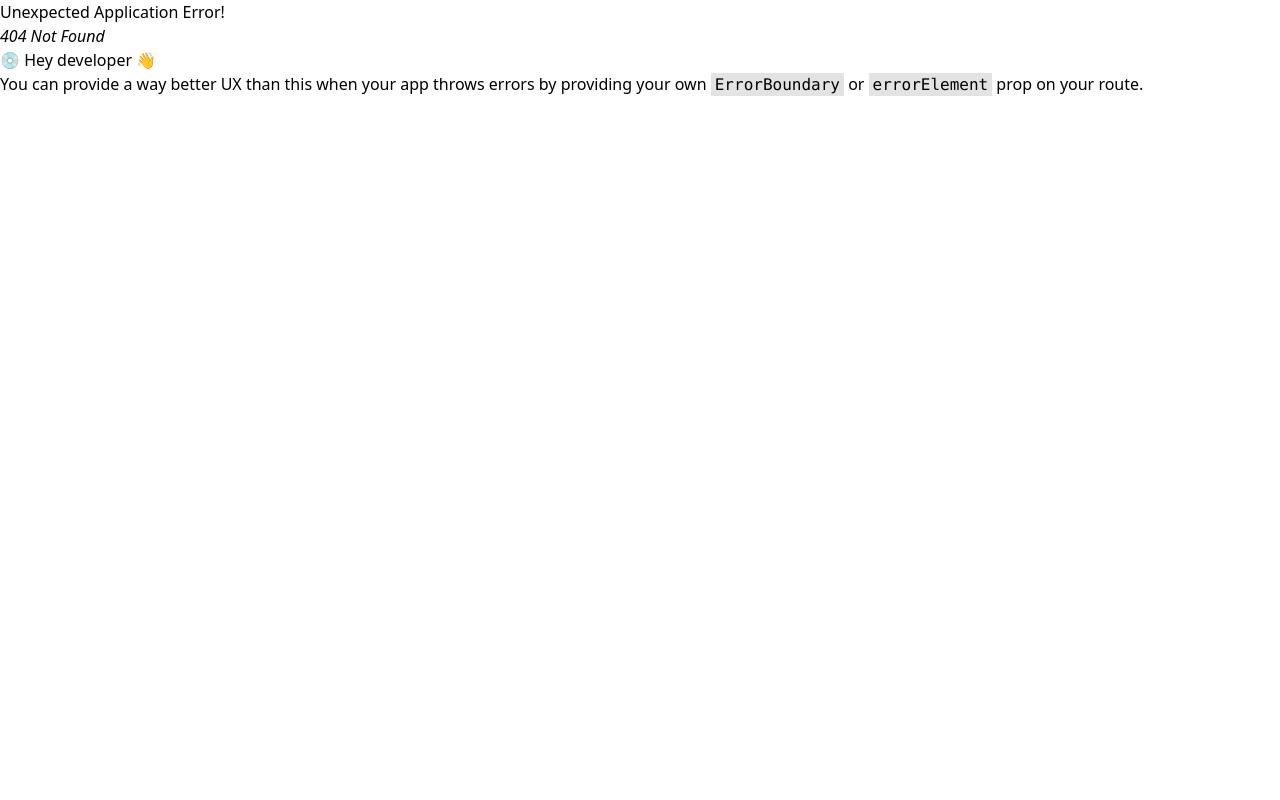
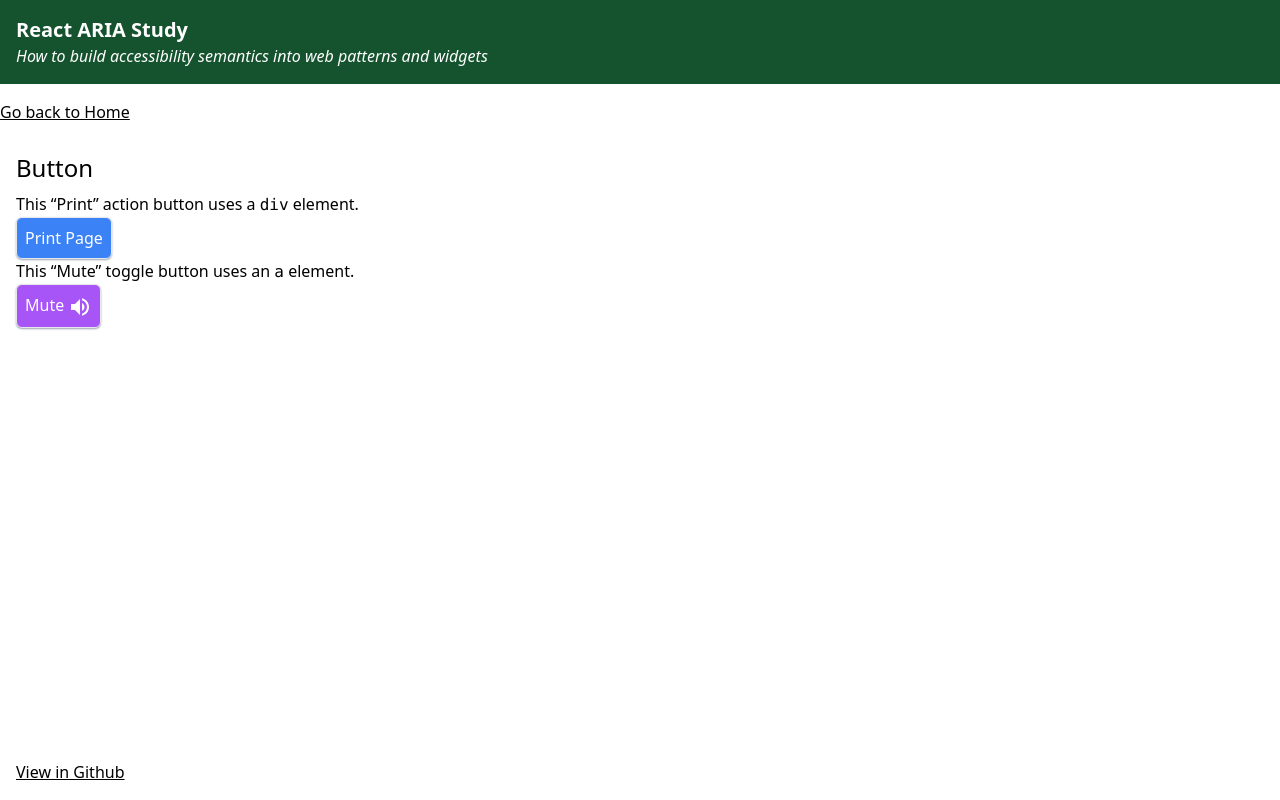
Before and after one commit to fernan542/react-aria-study, a React (Vite) app: page /examples/button in a window 1280 px wide. Before the commit this address had no page. Built offline with nearby package versions, Linux system fonts and the light colour scheme.

Commit message:
feat: button example

```diff
--- a/package.json
+++ b/package.json
@@ -10,6 +10,8 @@
     "preview": "vite preview"
   },
   "dependencies": {
+    "@emotion/styled": "^11.13.0",
+    "@mui/icons-material": "^6.1.6",
     "clsx": "^2.1.1",
     "react": "^18.3.1",
     "react-dom": "^18.3.1",
--- a/src/app/app.tsx
+++ b/src/app/app.tsx
@@ -10,32 +10,40 @@ export const App = () => {
       if (location.pathname === e.path) return e.name;
     }
 
-    return "Examples";
+    return "Home";
   }
 
   return (
-    <div className="p-4">
+    <div className="">
+      <header className="bg-green-900 p-4 text-white">
         <a
           className="text-xl font-bold"
-        href="https://github.com/fernan542/react-aria-study"
+          href="https://www.w3.org/WAI/ARIA/apg/"
         >
           React ARIA Study
         </a>
         <p className="italic">
           How to build accessibility semantics into web patterns and widgets
         </p>
+      </header>
       <div className="h-4" />
       {isNotIndex && (
         <Link className="underline" to={"/"}>
           Go back to Home
         </Link>
       )}
-      <div id="detail" className="w-full pt-5">
-        <header>
-          <h1 className="text-2xl">{getHeaderTitle()}</h1>
-        </header>
+      <div id="detail" className="p-4 w-full pt-5">
+        <h1 className="text-2xl my-2">{getHeaderTitle()}</h1>
         <Outlet />
       </div>
+      <footer className="absolute p-4 bottom-0">
+        <a
+          className="underline"
+          href="https://github.com/fernan542/react-aria-study"
+        >
+          View in Github
+        </a>
+      </footer>
     </div>
   );
 };
--- a/src/constants.ts
+++ b/src/constants.ts
@@ -6,6 +6,7 @@ type Example = {
 export const EXAMPLES: Example[] = [
   { name: "Alert", path: "/examples/alert" },
   { name: "Alert Dialog", path: "/examples/alert-dialog" },
+  { name: "Button", path: "/examples/button" },
   { name: "Menu Button", path: "/examples/menu-button" },
   { name: "Radio Group", path: "/examples/radio-group" },
 ];
--- /dev/null
+++ b/src/examples/button/button_ex_view.tsx
@@ -0,0 +1,119 @@
+import VolumeOffIcon from '@mui/icons-material/VolumeOff';
+import VolumeUpIcon from '@mui/icons-material/VolumeUp';
+import clsx from 'clsx';
+import { useState } from 'react';
+
+export const ButtonExView = () => {
+    const [isToggled, setIsToggled] = useState(false)
+
+    function print() {
+        window.print();
+    }
+
+    function onPrintButtonKeyDown(event: React.KeyboardEvent<HTMLDivElement>) {
+        const key = event.key;
+        let flag = false;
+
+        switch (key) {
+            case " ":
+            case "Enter":
+                print();
+                flag = true;
+                break;
+
+            default:
+                break;
+        }
+
+        if (flag) {
+            event.stopPropagation();
+            event.preventDefault();
+        }
+    }
+
+    function toggle() {
+        setIsToggled(!isToggled)
+    }
+
+    function onToggleButtonKeyDown(event: React.KeyboardEvent<HTMLAnchorElement>){
+        const key = event.key;
+        let flag = false;
+
+        switch (key) {
+            case " ":
+            case "Enter":
+                toggle();
+                flag = true;
+                break;
+
+            default:
+                break;
+        }
+
+        if (flag) {
+            event.stopPropagation();
+            event.preventDefault();
+        }
+    }
+
+    return (
+        <>
+            <p>This <q>Print</q> action button uses a <code>div</code> element.</p>
+            <div tabIndex={0}
+                id="action"
+                role='button'
+                onClick={() => print()}
+                onKeyDown={onPrintButtonKeyDown}
+                className={clsx(
+                    'bg-blue-500 text-white px-2 py-2',
+                    'inline-block relative',
+                    'border-[1px] rounded-md',
+                    'shadow-sm shadow-gray-400',
+                    'outline-none',
+                    'focus:outline-2 focus:outline-gray-600',
+                    'hover:border-emerald-950 hover:bg-blue-600'
+                )}
+            >
+                Print Page
+            </div>
+
+            <p>This <q>Mute</q> toggle button uses an <code>a</code> element.</p>
+            <a
+                id="toggle"
+                tabIndex={0}
+                aria-pressed={isToggled}
+                onKeyDown={onToggleButtonKeyDown}
+                onClick={toggle}
+                className={clsx(
+                    !isToggled ?
+                    `bg-purple-500 text-white px-2 py-2
+                    inline-block relative
+                    border-[1px] rounded-md
+                    shadow-sm shadow-gray-400
+                    outline-none
+                    focus:outline-2 focus:outline-gray-600
+                    hover:border-emerald-950 hover:bg-purple-600` :
+                    `bg-purple-800 text-white px-2 py-2
+                    inline-block relative
+                    border-[1px] border-[hsl(261,71%,49%)] rounded-md
+                    shadow-[0_3px_5px_1px_hsl(261,82%,30%)]
+                    outline-none
+                    focus:outline-2 focus:outline-gray-600
+                    hover:border-emerald-950 hover:bg-purple-900`,
+                )}
+            >
+                Mute {' '}
+                {isToggled
+                    ? <VolumeOffIcon
+                        focusable={false}
+                        aria-hidden={true}
+                    /> :
+                    <VolumeUpIcon
+                        focusable={false}
+                        aria-hidden={true}
+                    />
+                }
+            </a>
+        </>
+    )
+}
--- a/src/examples/index.ts
+++ b/src/examples/index.ts
@@ -1,4 +1,5 @@
 export { AlertExView } from "./alert/alert_ex_view";
 export { AlertDialogExView } from "./alert_dialog/alert_dialog_ex_view";
+export { ButtonExView } from "./button/button_ex_view";
 export { MenuButtonExView } from "./menu_button/menu_button_ex_view";
 export { RadioGroupExView } from "./radio_group/radio_group_ex_view";
--- a/src/home/home_page.tsx
+++ b/src/home/home_page.tsx
@@ -3,6 +3,12 @@ import { EXAMPLES } from "../constants";
 
 export const HomePage = () => {
   return (
+    <section id="examples_by_role">
+      <h2 id="examples_by_role_label">Examples by Role</h2>
+      <div>
+        <strong>NOTE:</strong> {' '}
+        The HC abbreviation means example has High Contrast support.
+      </div>
       <ul>
         {EXAMPLES.map((e) => (
           <li key={e.name}>
@@ -12,5 +18,6 @@ export const HomePage = () => {
           </li>
         ))}
       </ul>
+    </section>
   );
 };
--- a/src/routes.tsx
+++ b/src/routes.tsx
@@ -4,6 +4,7 @@ import { HomePage } from "./home";
 import {
   AlertDialogExView,
   AlertExView,
+  ButtonExView,
   MenuButtonExView,
   RadioGroupExView,
 } from "./examples";
@@ -26,6 +27,10 @@ export const router = createBrowserRouter([
         element: <AlertDialogExView />,
       },
       {
+        path: "examples/button",
+        element: <ButtonExView />,
+      },
+      {
         path: "examples/menu-button",
         element: <MenuButtonExView />,
       },
```
Also changed, not shown: 1 other file (tests, documents, lock files or other folders). Lines whose indentation alone changed are shown as unchanged.
